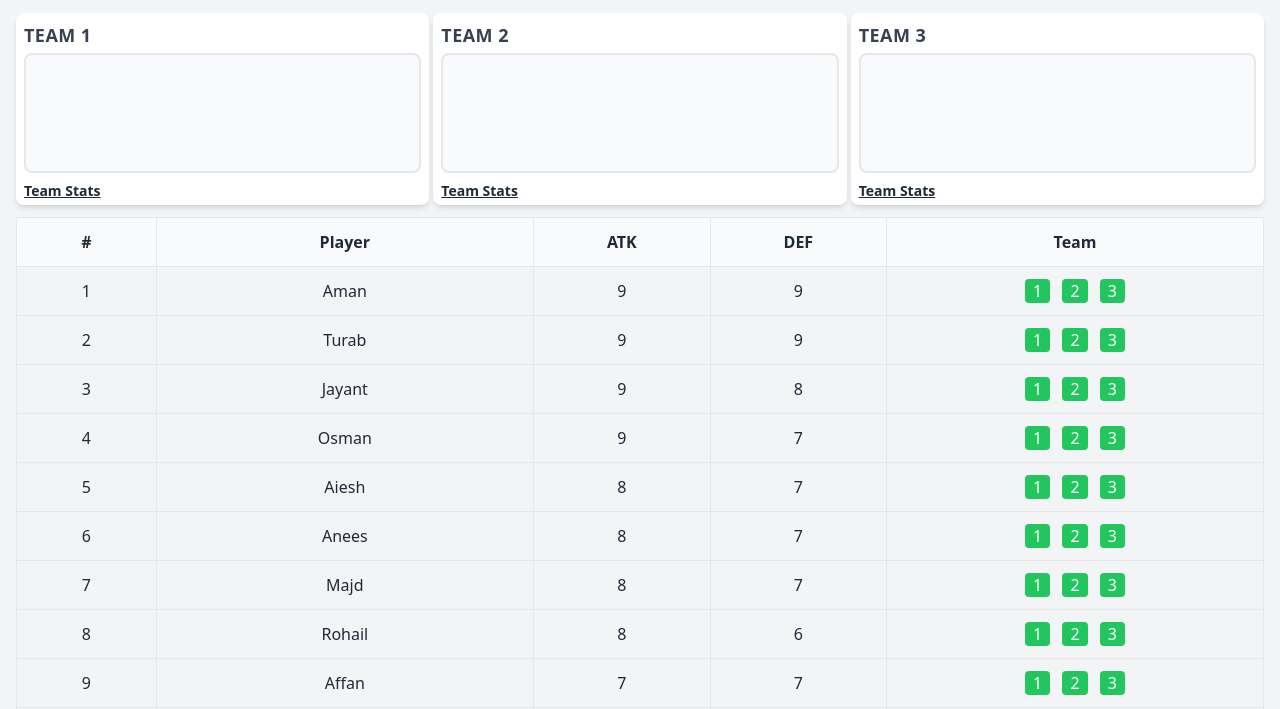
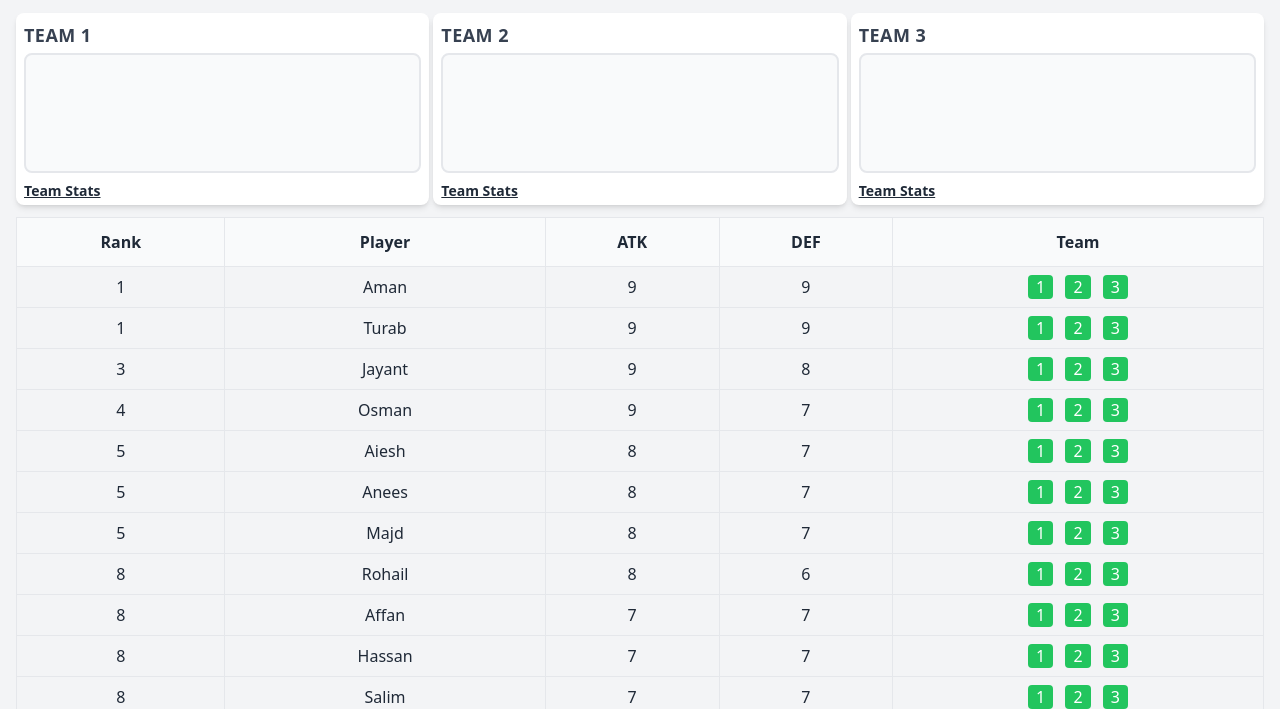
Before and after one commit to velcro-sports/velcro-sports.github.io, a plain HTML site: page volleyball.html in a window 1280 px wide. Shown: the part 91-800 px from the top of the page. Drawn offline with nearby package versions, Linux system fonts and the light colour scheme.

Commit message:
Change ranking logic to account for ties

```diff
--- a/volleyball.html
+++ b/volleyball.html
@@ -45,7 +45,7 @@
         <table class="w-full mb-6 border-collapse" id="playerList">
             <thead>
                 <tr class="bg-gray-50">
-                    <th class="border border-gray-200 p-3 text-center">#</th>
+                    <th class="border border-gray-200 p-3 text-center">Rank</th>
                     <th class="border border-gray-200 p-3 text-center">Player</th>
                     <th class="border border-gray-200 p-3 text-center">ATK</th>
                     <th class="border border-gray-200 p-3 text-center">DEF</th>
--- a/volleyball.js
+++ b/volleyball.js
@@ -40,17 +40,39 @@ $(document).ready(function () {
     // Function to display the players sorted by average skill (highest to lowest)
     function renderPlayerList() {
         $('#playerList tbody').empty();
-        players.sort((a, b) => ((b.attack + b.defence) / 2) - ((a.attack + a.defence) / 2)); // Sort by average skill descending
 
-        players.forEach((player, index) => {
+        // Calculate average skill and sort players
+        const rankedPlayers = players.map(player => ({
+            ...player,
+            avgSkill: (player.attack + player.defence) / 2
+        })).sort((a, b) => b.avgSkill - a.avgSkill);
+
+        // Assign ranks considering ties
+        let currentRank = 1;
+        let currentSkill = rankedPlayers[0]?.avgSkill;
+        let skipCount = 0;
+
+        rankedPlayers.forEach((player, index) => {
+            // If this player's skill is different from the previous one,
+            // update the rank to account for all previous ties
+            if (player.avgSkill !== currentSkill) {
+                currentRank = currentRank + skipCount + 1;
+                currentSkill = player.avgSkill;
+                skipCount = 0;
+            } else if (index > 0) {
+                // Count how many players are tied
+                skipCount++;
+            }
+
+            // Only render if player is not already in a team
             if ($(".team-players").find("[data-name='" + player.name + "']").length === 0) {
                 $('#playerList tbody').append(`
                     <tr class="draggable hover:bg-gray-50" data-name="${player.name}" data-attack="${player.attack}" data-defence="${player.defence}">
-                        <td class="border border-gray-200 p-3 text-center">${index + 1}</td>
-                        <td class="border border-gray-200 p-3 text-center">${player.name}</td>
-                        <td class="border border-gray-200 p-3 text-center">${player.attack}</td>
-                        <td class="border border-gray-200 p-3 text-center">${player.defence}</td>
-                        <td class="border border-gray-200 p-1 text-center">
+                        <td class="border border-gray-200 px-1 py-2 text-center">${currentRank}</td>
+                        <td class="border border-gray-200 px-1 py-2 text-center">${player.name}</td>
+                        <td class="border border-gray-200 px-1 py-2 text-center">${player.attack}</td>
+                        <td class="border border-gray-200 px-1 py-2 text-center">${player.defence}</td>
+                        <td class="border border-gray-200 px-1 py-2 text-center">
                             <button class="add-to-team px-2 bg-green-500 hover:bg-green-600 text-white rounded mx-1 transition-colors duration-200" data-team="1">1</button>
                             <button class="add-to-team px-2 bg-green-500 hover:bg-green-600 text-white rounded mx-1 transition-colors duration-200" data-team="2">2</button>
                             <button class="add-to-team px-2 bg-green-500 hover:bg-green-600 text-white rounded mx-1 transition-colors duration-200" data-team="3">3</button>
```
